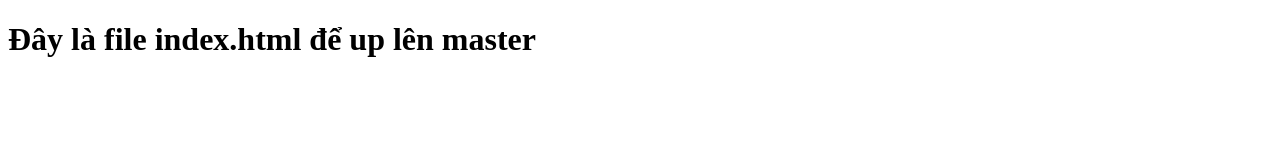
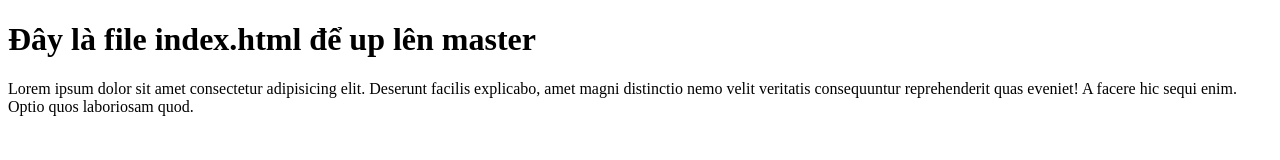
Before and after one commit to nguyenthang2469/git_merge, a plain HTML site: page index.html in a window 1280 px wide. Drawn offline with Linux system fonts and the light colour scheme.

Commit message:
up file on branch sldier

```diff
--- a/index.html
+++ b/index.html
@@ -10,6 +10,7 @@
 
 <body>
     <h1>Đây là file index.html để up lên master</h1>
+    <p>Lorem ipsum dolor sit amet consectetur adipisicing elit. Deserunt facilis explicabo, amet magni distinctio nemo velit veritatis consequuntur reprehenderit quas eveniet! A facere hic sequi enim. Optio quos laboriosam quod.</p>
 </body>
 
 </html>
```
